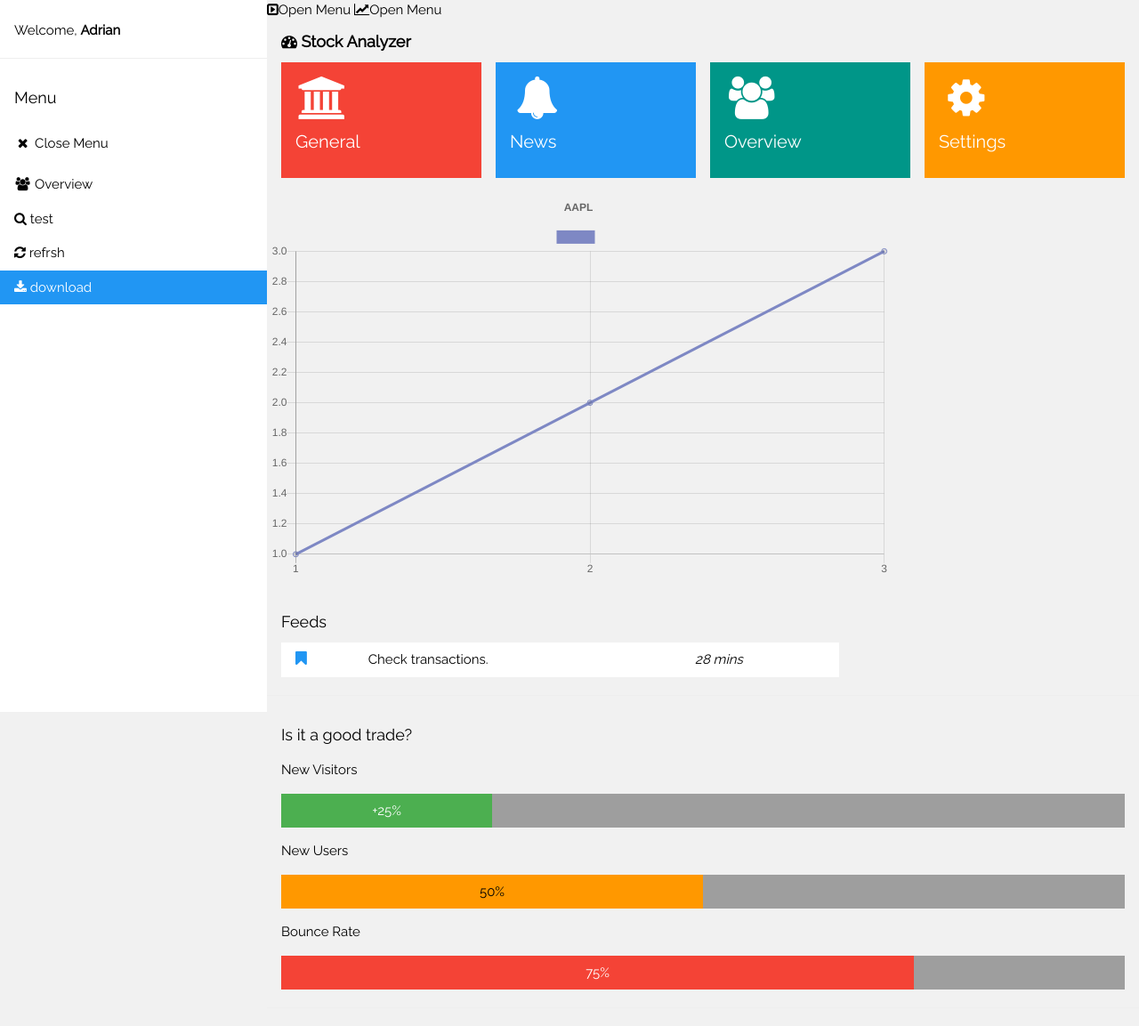
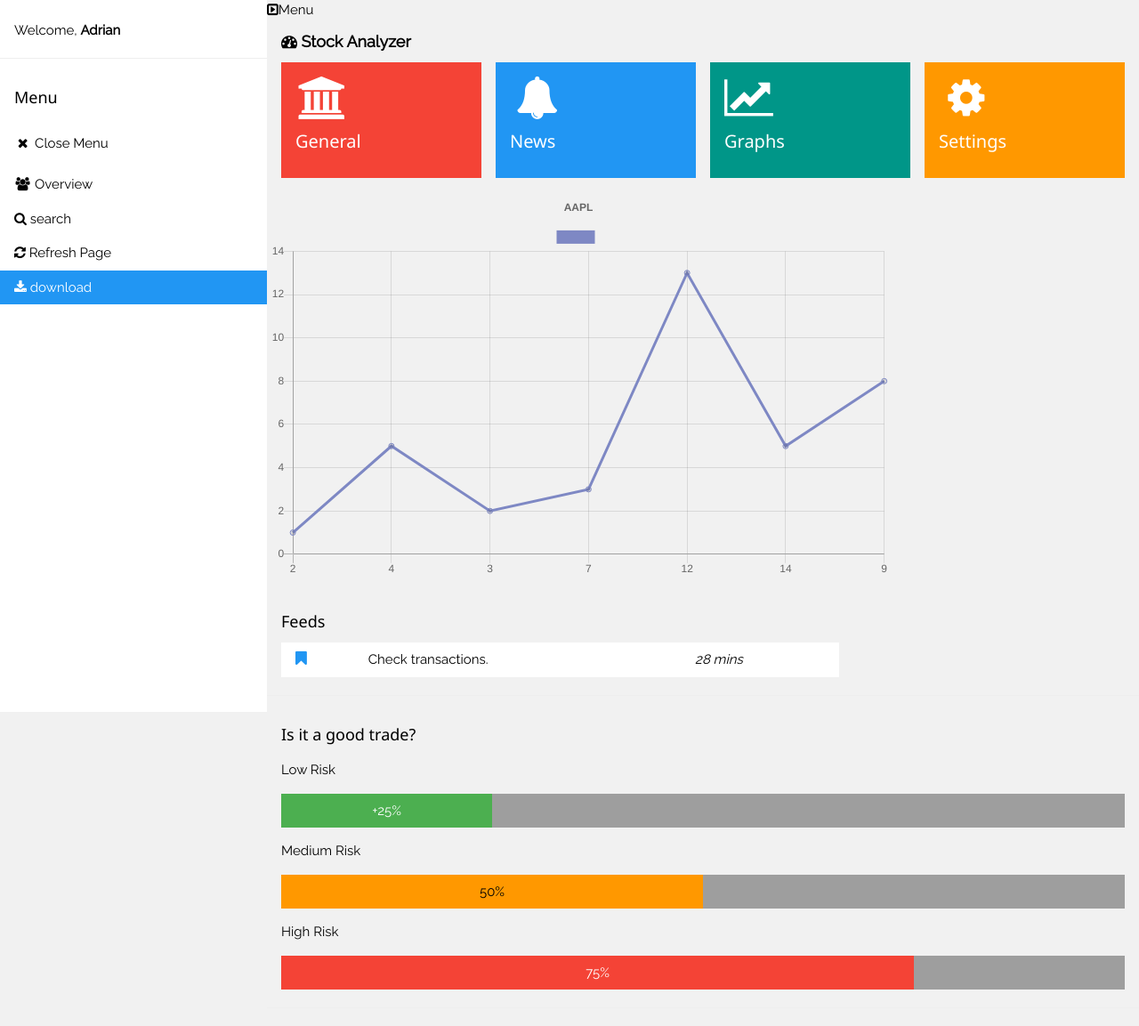
Before and after one commit to Adrianndp/DataAnalysis, a Flask app: template Application/templates/home.html in a window 1280 px wide. Shown: the whole page at 89% size. Run offline with Flask 2, Linux system fonts and the light colour scheme; the template is opened without the code that fills it, so the values that code supplies are empty.

Commit message:
clean up

```diff
--- a/Application/static/JS.js
+++ b/Application/static/JS.js
@@ -1,9 +1,11 @@
 function close_function() {
   document.getElementById("mySidebar").style.display = "none";
   document.getElementById("main").style.marginLeft = "0";
+  document.getElementById("open_menu").style.display = "block";
 }
 
 function open_function() {
   document.getElementById("mySidebar").style.display = "block";
   document.getElementById("main").style.marginLeft = "300px";
+  document.getElementById("open_menu").style.display = "none";
 }
--- /dev/null
+++ b/Application/static/style.css
@@ -0,0 +1,12 @@
+* {
+    font-family: "Raleway", sans-serif
+}
+.container {
+    padding: 0.01em 16px
+}
+
+.light-grey {
+    background-color: #f1f1f1!important;
+    font-size: 15px;
+    line-height: 1.5;
+}
--- a/Application/templates/home.html
+++ b/Application/templates/home.html
@@ -6,34 +6,32 @@
 <link rel="stylesheet" href="https://www.w3schools.com/w3css/4/w3.css">
 <link rel="stylesheet" href="https://fonts.googleapis.com/css?family=Raleway">
 <link rel="stylesheet" href="https://cdnjs.cloudflare.com/ajax/libs/font-awesome/4.7.0/css/font-awesome.min.css">
-<style>
-html,body,h1,h2,h3,h4,h5 {font-family: "Raleway", sans-serif}
-</style>
+<link rel="stylesheet" href="../static/style.css">
 <script
     src="https://cdnjs.cloudflare.com/ajax/libs/Chart.js/2.9.3/Chart.min.js"
     integrity="sha512-s+xg36jbIujB2S2VKfpGmlC3T5V2TF3lY48DX7u2r9XzGzgPsa6wTpOQA7J9iffvdeBN0q9tKzRxVxw1JviZPg=="
     crossorigin="anonymous"
 ></script>
 <script src="../static/JS.js"></script>
-<body class="w3-light-grey">
+<body class="light-grey">
 
 
 <!-- Sidebar/menu -->
 <nav class="w3-sidebar w3-white w3-animate-left" style="z-index:3;width:300px;" id="mySidebar"><br>
-  <div class="w3-container w3-row">
+  <div class="container w3-row">
     <div class="w3-col s8 w3-bar">
       <span>Welcome, <strong>Adrian</strong></span><br>
     </div>
   </div>
   <hr>
-  <div class="w3-container">
+  <div class="container">
     <h5>Menu</h5>
   </div>
   <div class="w3-bar-block">
     <a class="w3-bar-item w3-button w3-padding-16" onclick="close_function()" title="close menu"><i class="fa fa-remove fa-fw"></i>  Close Menu</a>
     <a href="#" class="w3-bar-item w3-button w3-padding"><i class="fa fa-users fa-fw"></i>  Overview</a>
-    <a href="#" class="w3-bar-item w3-button w3-padding"><i class="fa fa-search" aria-hidden="true"></i>  test</a>
-    <a href="#" class="w3-bar-item w3-button w3-padding"><i class="fa fa-refresh" aria-hidden="true"></i>  refrsh</a>
+    <a href="#" class="w3-bar-item w3-button w3-padding"><i class="fa fa-search" aria-hidden="true"></i>  search</a>
+    <a class="w3-bar-item w3-button w3-padding" onClick="window.location.reload();"><i class="fa fa-refresh" aria-hidden="true"></i> Refresh Page</a>
     <a href="#" class="w3-bar-item w3-button w3-padding w3-blue"><i class="fa fa-download" aria-hidden="true"></i> download</a>
   </div>
 </nav>
@@ -44,38 +42,37 @@ html,body,h1,h2,h3,h4,h5 {font-family: "Raleway", sans-serif}
 
 <!-- !PAGE CONTENT! -->
 <div class="w3-main" style="margin-left:300px;" id="main">
-  <a onclick="open_function()"><i class="fa fa-caret-square-o-right" aria-hidden="true"></i>Open Menu</a>
-  <a onclick="open_function()"><i class="fa fa-line-chart" aria-hidden="true"></i>Open Menu</a>
+  <a id="open_menu" onclick="open_function()"><i class="fa fa-caret-square-o-right" aria-hidden="true"></i>Menu</a>
 
   <!-- Header -->
-  <header class="w3-container">
+  <header class="container">
     <h5><b><i class="fa fa-dashboard"></i> Stock Analyzer </b></h5>
   </header>
 
   <div class="w3-row-padding w3-margin-bottom">
     <div class="w3-quarter">
-      <div class="w3-container w3-red w3-padding-16">
+      <div class="container w3-red w3-padding-16">
         <div class="fa fa-bank fa-fw w3-xxxlarge"></div>
         <div class="w3-clear"></div>
         <h4>General</h4>
       </div>
     </div>
     <div class="w3-quarter">
-      <div class="w3-container w3-blue w3-padding-16">
+      <div class="container w3-blue w3-padding-16">
         <div class="w3-left"><i class="fa fa-bell fa-fw w3-xxxlarge"></i></div>
         <div class="w3-clear"></div>
         <h4>News</h4>
       </div>
     </div>
     <div class="w3-quarter">
-      <div class="w3-container w3-teal w3-padding-16">
-        <div class="w3-left"><i class="fa fa-users fa-fw w3-xxxlarge"></i></div>
+      <div class="container w3-teal w3-padding-16">
+        <div class="w3-left"><i class="fa fa-line-chart w3-xxxlarge" aria-hidden="true"></i></div>
         <div class="w3-clear"></div>
-        <h4>Overview</h4>
+        <h4>Graphs</h4>
       </div>
     </div>
     <div class="w3-quarter">
-      <div class="w3-container w3-orange w3-text-white w3-padding-16">
+      <div class="container w3-orange w3-text-white w3-padding-16">
         <div class="w3-left"><i class="fa fa-cog fa-fw w3-xxxlarge"></i></div>
         <div class="w3-clear"></div>
         <h4>Settings</h4>
@@ -102,21 +99,21 @@ html,body,h1,h2,h3,h4,h5 {font-family: "Raleway", sans-serif}
     </div>
   </div>
   <hr>
-  <div class="w3-container">
+  <div class="container">
     <h5>Is it a good trade?</h5>
-    <p>New Visitors</p>
+    <p>Low Risk</p>
     <div class="w3-grey">
-      <div class="w3-container w3-center w3-padding w3-green" style="width:25%">+25%</div>
+      <div class="container w3-center w3-padding w3-green" style="width:25%">+25%</div>
     </div>
 
-    <p>New Users</p>
+    <p>Medium Risk</p>
     <div class="w3-grey">
-      <div class="w3-container w3-center w3-padding w3-orange" style="width:50%">50%</div>
+      <div class="container w3-center w3-padding w3-orange" style="width:50%">50%</div>
     </div>
 
-    <p>Bounce Rate</p>
+    <p>High Risk</p>
     <div class="w3-grey">
-      <div class="w3-container w3-center w3-padding w3-red" style="width:75%">75%</div>
+      <div class="container w3-center w3-padding w3-red" style="width:75%">75%</div>
     </div>
   </div>
   <hr>
@@ -129,11 +126,11 @@ html,body,h1,h2,h3,h4,h5 {font-family: "Raleway", sans-serif}
   let accChart = new Chart(accGraphCtx, {
       type: "line",
       data: {
-          labels:  [1, 2, 3] ,	// X axis data
+          labels:  [2, 4, 3, 7, 12, 14, 9] ,	// X axis data
           datasets: [
               {
                   label: "",
-                  data: [1, 2, 3],			// Y Axis data
+                  data: [1, 5, 2, 3, 13, 5, 8],			// Y Axis data
                   borderColor: "#7e88c4",                     // color
                   fill: false,
                   lineTension: 0
```
Also changed, not shown: Helper/MarketCap.py (added, +15 -0 lines).
